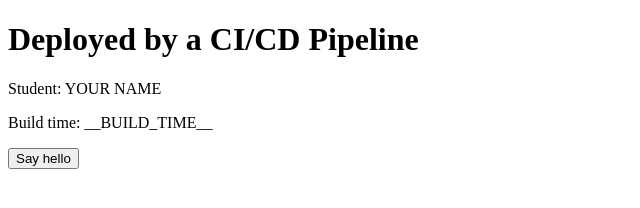
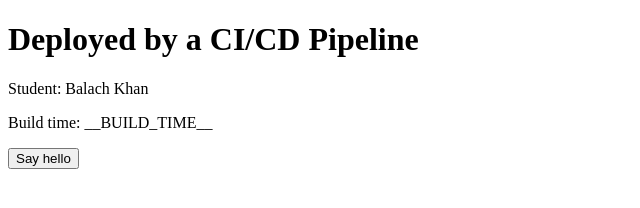
Before and after one commit to balach9305/jenkins-lab11, a website: page src/index.html in a window 1280 px wide. Shown: the full height of the page, 0-640 px from the left. Drawn offline with Linux system fonts and the light colour scheme.

Commit message:
Set student name to Balach Khan

```diff
--- a/src/index.html
+++ b/src/index.html
@@ -3,7 +3,7 @@
 <head><title>CSC418 Lab 11</title></head>
 <body>
   <h1 id="main-heading">Deployed by a CI/CD Pipeline</h1>
-  <p id="student">Student: YOUR NAME</p>
+  <p id="student">Student: Balach Khan</p>
   <p id="build">Build time: __BUILD_TIME__</p>
   <button id="greet" onclick="document.getElementById('message').textContent='Hello from the pipeline!'">Say hello</button>
   <p id="message"></p>
```
